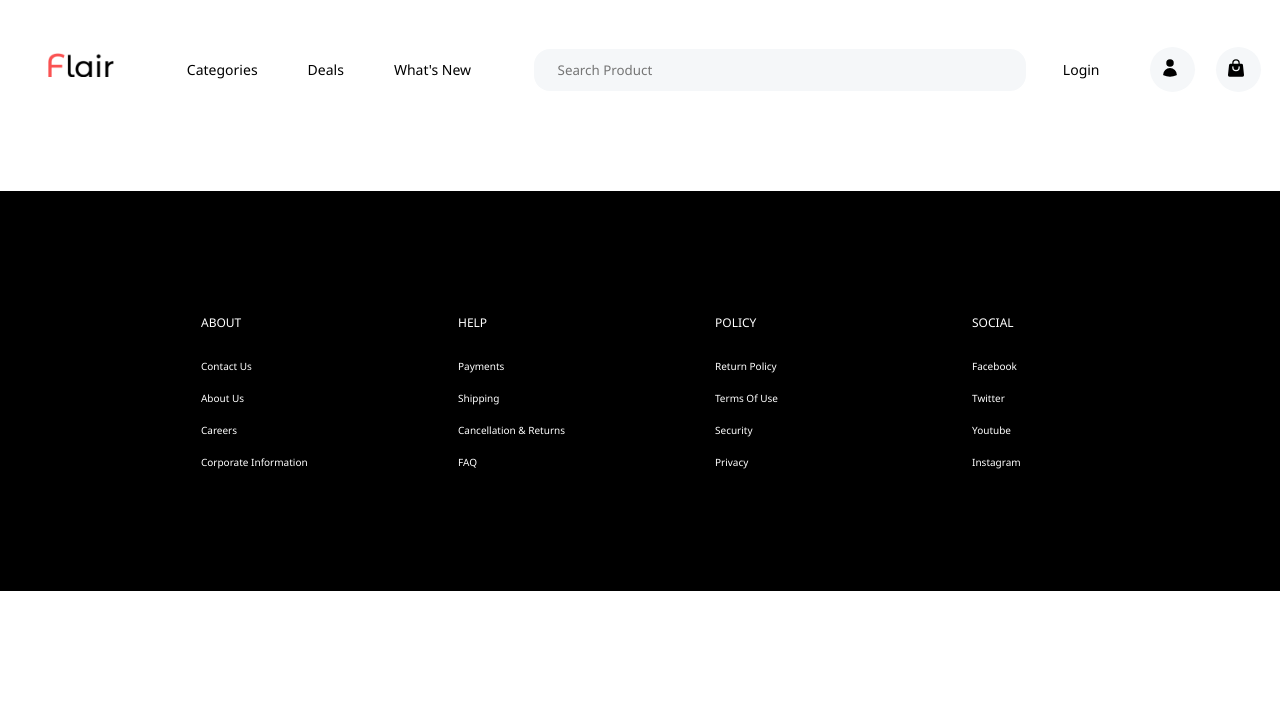
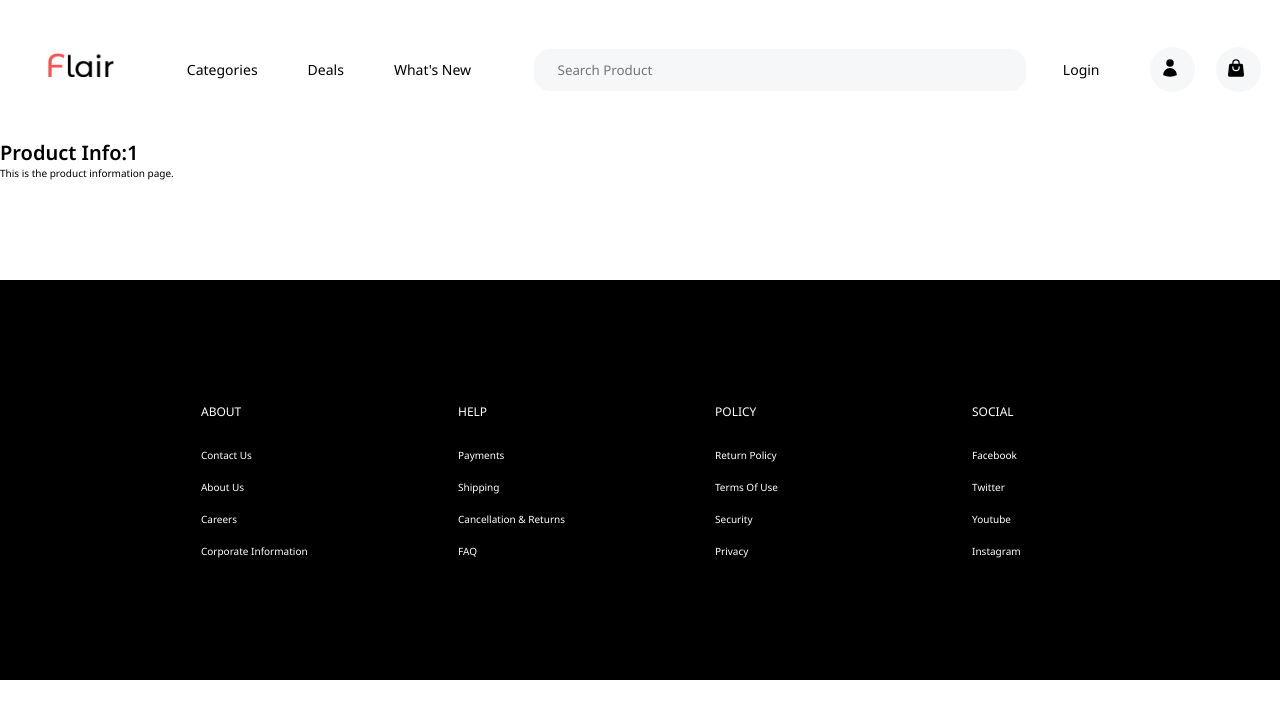
Before and after one commit to sanjayprashadhkr/flairapp, a React (Create React App) app in the folder frontend/: page /productinfo/1 in a window 1280 px wide. Shown: the top 718 px of the page. Built offline with nearby package versions, Linux system fonts and the light colour scheme.

Commit message:
Added dynamic routing for product info page

```diff
--- a/frontend/src/App.js
+++ b/frontend/src/App.js
@@ -7,32 +7,22 @@ import "./mediumdevices.css";
 import "./smalldevices.css";
 import { Home } from "./pages/Home.tsx";
 import Callback from "./components/Callback.js";
-//import { Productdetails } from "./pages/Productdetails";
+import { Productinfo } from "./pages/Productinfo.tsx";
 //import { ProductSearchPage } from "./pages/ProductSearchPage";
 import { Routes, Route } from "react-router-dom";
 //import { Cart } from "./pages/Cart";
-// import { Loginform } from "./components/Loginform";
 import { useLocation } from "react-router-dom";
-// import { Signupform } from "./components/Signupform";
 import "./App.css";
 function App() {
-  // const location = useLocation();
-  //Hide navbar and footer if we are on the login form page
-  // const hideOnLoginForm =
-  //   location.pathname === "/loginform" || location.pathname === "/signupform";
   return (
     <div className="App">
       <Navbar />
-      {/* {!hideOnLoginForm && <Navbar />} */}
       <Routes>
         <Route path="/" element={<Home />} />
         {/* <Route path="/searchpage" element={<ProductSearchPage />} /> */}
-        {/* <Route path="/productdetails/:id" element={<Productdetails />} /> */}
-        {/* <Route path="/mycart" element={<Cart />} />
-        <Route path="/loginform" element={<Loginform />} />
-        <Route path="/signupform" element={<Signupform />} /> */}
+        <Route path="/productinfo/:id" element={<Productinfo />} />
+        {/* <Route path="/mycart" element={<Cart />} />*/}
       </Routes>
-      {/* {!hideOnLoginForm && <Footer />} */}
       <Footer />
     </div>
   );
--- a/frontend/src/components/Home/Card.tsx
+++ b/frontend/src/components/Home/Card.tsx
@@ -11,7 +11,7 @@ type propType = {
 export const Card = ({ cloth, name, productid, price }: propType) => {
   return (
     <div className="card">
-      <Link className="card-link" to={`/productdetails/${productid}`}>
+      <Link className="card-link" to={`/productinfo/${productid}`}>
         <div className="image-container">
           <img src={cloth} alt="cloth" className="productimage" />
         </div>
--- /dev/null
+++ b/frontend/src/pages/Productinfo.tsx
@@ -0,0 +1,12 @@
+import React from "react";
+import { useParams } from "react-router-dom";
+
+export const Productinfo = () => {
+  const { id } = useParams();
+  return (
+    <div>
+      <h1>Product Info:{id}</h1>
+      <p>This is the product information page.</p>
+    </div>
+  );
+};
```
